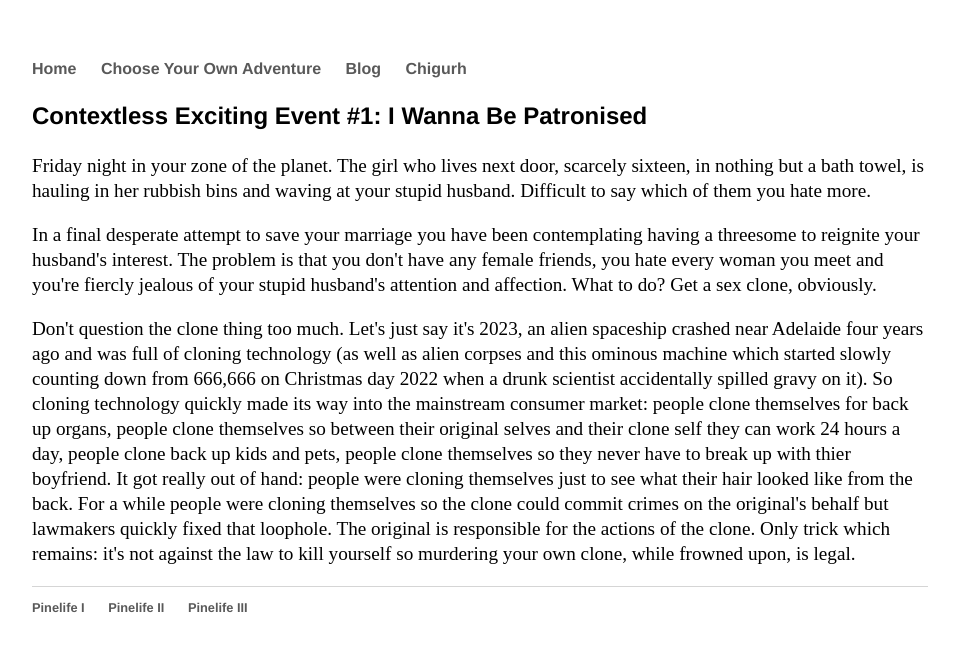
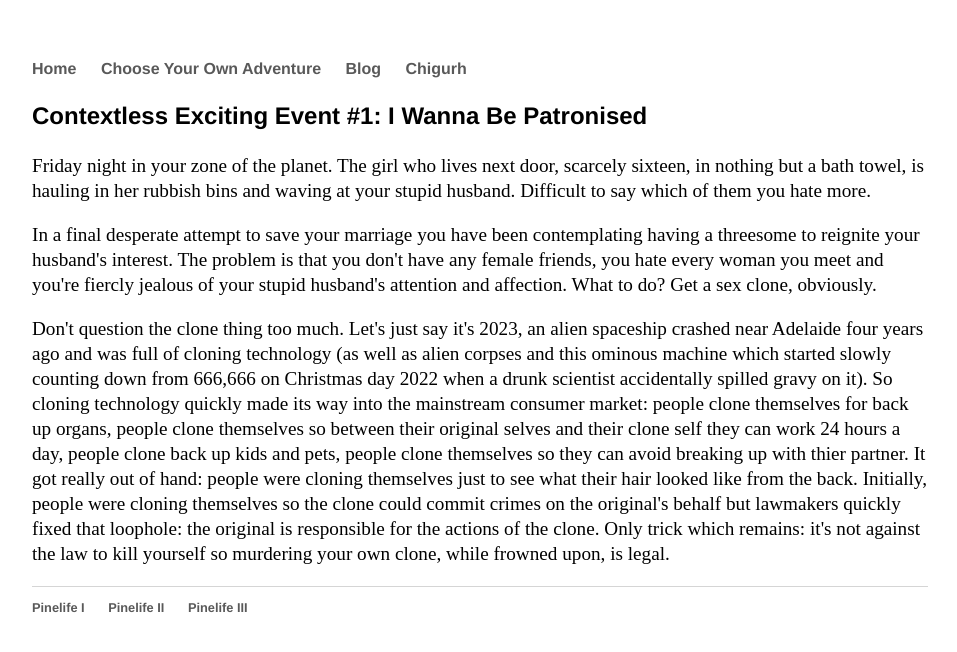
Before and after one commit to Pinelife/pinelife.github.io, a Jekyll site: the page built from Hellhole/excitingevent1.html, in a window 1280 px wide. Shown: the top 652 px of the page, without its empty margins (160-1117 px from the left). Built offline with Jekyll 4.4.1, drawn with Linux system fonts in a browser that asks for light colours.

Commit message:
Create excitingevent1.html

```diff
--- a/Hellhole/excitingevent1.html
+++ b/Hellhole/excitingevent1.html
@@ -16,8 +16,9 @@ title: Pinelife
 Don't question the clone thing too much. Let's just say it's 2023, an alien spaceship crashed near Adelaide four years ago and was full of cloning
   technology (as well as alien corpses and this ominous machine which started slowly counting down from 666,666 on Christmas day 2022 when a drunk scientist accidentally spilled gravy on it).
   So cloning technology quickly made its way into the mainstream consumer market: people clone themselves for back up organs, people clone
-  themselves so between their original selves and their clone self they can work 24 hours a day, people clone back up kids and pets, people clone themselves so they
-never have to break up with thier boyfriend. It got really out of hand: people were cloning themselves just to see what their hair looked like from the back.
-  For a while people were cloning themselves so the clone could commit crimes on the original's behalf but lawmakers quickly fixed that loophole. The original is responsible for the actions of the clone.
+  themselves so between their original selves and their clone self they can work 24 hours a day, people clone back up kids and pets,
+  people clone themselves so they can avoid breaking up with thier partner. It got really out of hand: people were cloning themselves just
+  to see what their hair looked like from the back. Initially, people were cloning themselves so the clone could commit crimes on the
+  original's behalf but lawmakers quickly fixed that loophole: the original is responsible for the actions of the clone.
   Only trick which remains: it's not against the law to kill yourself so murdering your own clone, while frowned upon, is legal.
 </p>
```
